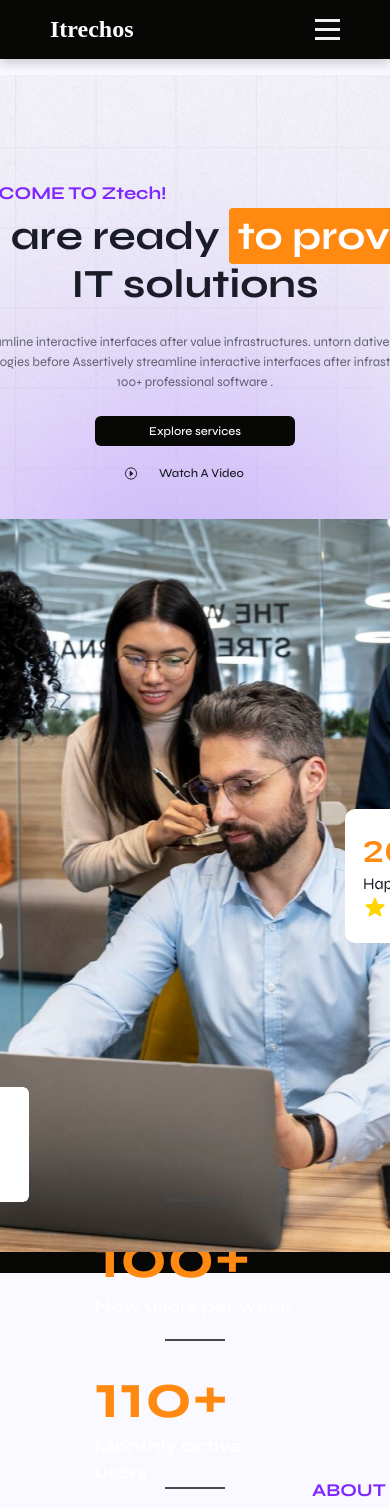
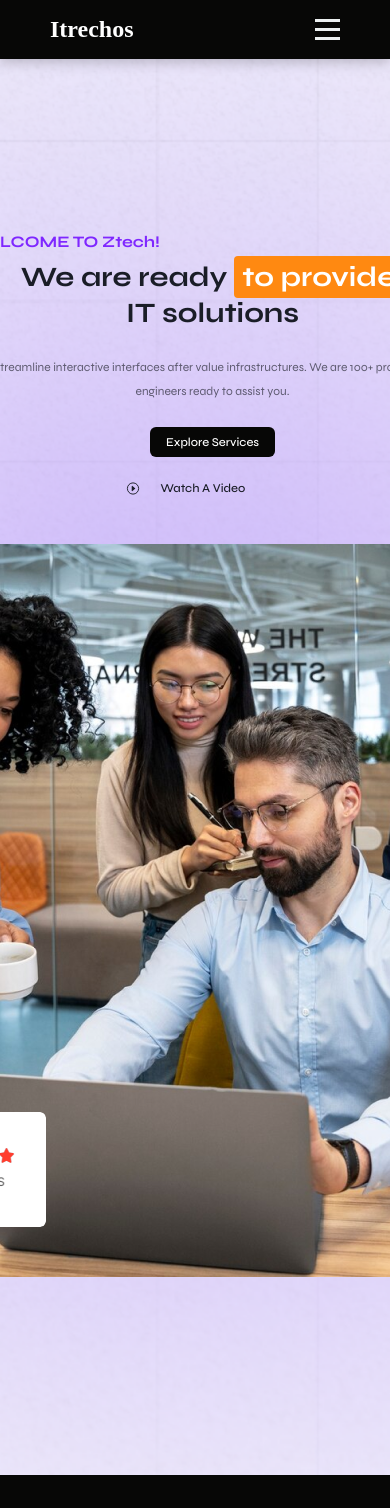
Before and after one commit to abdulaziz-sayfullayev/figma, a React (Create React App) app: page / in a window 390 px wide. Shown: the top 1508 px of the page. Built offline with nearby package versions, Linux system fonts and the light colour scheme.

Commit message:
page1page2 media full end page3 media now

```diff
--- a/src/Components/Home/Pages/Page1/Page1.css
+++ b/src/Components/Home/Pages/Page1/Page1.css
@@ -94,6 +94,7 @@
 
 .button-container {
     display: flex;
+    gap: 16px;
 }
 
 .explore-btn,
@@ -108,7 +109,6 @@
     border-radius: 6px;
     transition: all 0.3s ease;
     width: 232px;
-
 }
 
 .explore-btn {
@@ -135,9 +135,7 @@
 }
 
 .video-btn:hover .imgiii {
-    font-size: scale(1.1);
-    font-size: 20px;
-    transition: transform 0.3s ease;
+    transform: scale(1.1);
     color: #ffa600;
 }
 
@@ -160,14 +158,18 @@
     position: relative;
 }
 
+.card-image-main,
+.card-image-icon {
+    border-radius: 6px;
+    animation: bounceIn 1s ease-in-out;
+}
+
 .card-image-main {
     width: 226px;
     height: 115px;
     position: absolute;
     bottom: 50px;
     left: -90px;
-    border-radius: 6px;
-    animation: bounceIn 1s ease-in-out;
 }
 
 .card-image-icon {
@@ -176,7 +178,6 @@
     position: absolute;
     top: 290px;
     right: -50px;
-    animation: bounceIn 1s ease-in-out;
 }
 
 @keyframes fadeInLeft {
@@ -219,7 +220,14 @@
     }
 }
 
+/* Responsive styles */
 @media (max-width: 1560px) {
+    .hero-section{
+        margin-top: -400px;
+    }
+    .background{
+        height: 1800px;
+    }
     .content {
         padding: 0 50px;
         flex-direction: column;
@@ -238,7 +246,37 @@
     }
 }
 
-@media (max-width: 768px) {
+@media (max-width: 1280px) {
+    .main-text p {
+        font-size: 60px;
+        line-height: 70px;
+    }
+}
+
+@media (max-width: 1024px) {
+    .content {
+        padding: 0 30px;
+    }
+
+    .main-text p {
+        font-size: 54px;
+        line-height: 64px;
+    }
+
+    .description {
+        font-size: 15px;
+    }
+
+    .button-container {
+        gap: 20px;
+    }
+
+    .explore-btn {
+        width: auto;
+    }
+}
+
+@media (max-width: 900px) {
     .main-text p {
         font-size: 48px;
         line-height: 56px;
@@ -261,7 +299,7 @@
     }
 }
 
-@media (max-width: 480px) {
+@media (max-width: 800px) {
     .main-text p {
         font-size: 36px;
         line-height: 44px;
@@ -274,67 +312,24 @@
     }
 }
 
+@media (max-width: 700px) {
+    .content {
+        padding: 0 20px;
+    }
 
-
-/* Max-width: 1280px uchun media qoidasi */
-@media (max-width: 1280px) {
-    .content {
-        flex-direction: column;
-        align-items: center;
-        padding: 0 40px;
-        gap: 30px;
-    }
     .main-text p {
-        font-size: 60px;
-        line-height: 70px;
-    }
-    .text-content {
-        align-items: center;
-        text-align: center;
-        margin-left: 0;
-    }
-    .image-container {
-        width: 100%;
-        margin-left: 0;
-        justify-content: center;
+        font-size: 32px;
+        line-height: 40px;
     }
 }
 
-/* Max-width: 1024px uchun media qoidasi */
-@media (max-width: 1024px) {
-    .content {
-        padding: 0 30px;
-    }
-    .main-text p {
-        font-size: 54px;
-        line-height: 64px;
-    }
+@media (max-width: 600px) {
     .description {
-        font-size: 15px;
-    }
-    .button-container {
-        gap: 20px;
-    }
-    .explore-btn,
-    .video-btn {
-        width: 200px;
+        font-size: 12px;
     }
 }
 
-/* Max-width: 640px uchun media qoidasi */
-@media (max-width: 640px) {
-    .main-text p {
-        font-size: 40px;
-        line-height: 48px;
-    }
-    .description {
-        font-size: 13px;
-        line-height: 20px;
-    }
-    .button-container {
-        flex-direction: column;
-        gap: 12px;
-    }
+@media (max-width: 500px) {
     .explore-btn,
     .video-btn {
         padding: 8px 16px;
@@ -342,21 +337,58 @@
     }
 }
 
-/* Max-width: 360px uchun media qoidasi */
-@media (max-width: 360px) {
+@media (max-width: 400px) {
     .main-text p {
-        font-size: 32px;
-        line-height: 40px;
+        font-size: 28px;
+        line-height: 36px;
     }
+
+    .title span {
+        font-size: 16px;
+    }
+}
+
+@media (max-width: 300px) {
+    .description {
+        font-size: 10px;
+    }
+
+    .main-text p {
+        font-size: 24px;
+        line-height: 32px;
+    }
+}
+
+@media (max-width: 250px) {
     .explore-btn,
     .video-btn {
         padding: 6px 12px;
         font-size: 11px;
     }
-    .title-bar {
-        width: 30px;
+}
+
+@media (max-width: 200px) {
+    .title span {
+        font-size: 14px;
     }
-    .description {
-        font-size: 12px;
+
+    .main-text p {
+        font-size: 22px;
     }
 }
+
+@media (max-width: 150px) {
+    .main-text p {
+        font-size: 20px;
+    }
+}
+
+@media (max-width: 100px) {
+    .main-text p {
+        font-size: 18px;
+    }
+
+    .description {
+        font-size: 9px;
+    }
+}
--- a/src/Components/Home/Pages/Page1/Page1.js
+++ b/src/Components/Home/Pages/Page1/Page1.js
@@ -3,20 +3,28 @@ import { IoCaretForwardCircleOutline } from "react-icons/io5";
 import "./Page1.css";
 import Page1Team from "../../Assets/Page1Card1.png";
 import Page1Card from "../../Assets/Page1Card.svg";
+
 function Page1() {
+    const handleClick = (e) => {
+        const button = e.currentTarget;
+        button.classList.add('clicked');
+        setTimeout(() => {
+            button.classList.remove('clicked');
+        }, 300);
+    };
+
     return (
-        <div>
-            <div class="hero-section">
-                <div class="background">
-                    <div class="content">
-                        <div class="text-content">
-                            <div class="intro-text">
-                                <div class="frame">
-                                    <div class="title">
-                                        <span class="title-bar"></span>
+        <div className="hero-section">
+            <div className="background">
+                <div className="content">
+                    <div className="text-content">
+                        <div className="intro-text">
+                            <div className="frame">
+                                <div className="title">
+                                    <span className="title-bar"></span>
                                     <span>WELCOME TO Ztech!</span>
                                 </div>
-                                    <div class="main-text">
+                                <div className="main-text">
                                     <p>
                                         We are ready <span>to provide</span>
                                         <br />
@@ -24,24 +32,22 @@ function Page1() {
                                     </p>
                                 </div>
                             </div>
-                                <p class="description">
-                                    Assertively streamline interactive interfaces after value infrastructures. untorn datively fabricate fully tested methodologies before Assertively streamline interactive
-                                    interfaces after  infrastructures. We are 100+ professional software .
+                            <p className="description">
+                                Assertively streamline interactive interfaces after value infrastructures. We are 100+ professional software engineers ready to assist you.
                             </p>
                         </div>
-                            <div class="button-container">
-                                <button class="explore-btn">Explore services</button>
-                                <button class="video-btn">
+                        <div className="button-container">
+                            <button className="explore-btn" onClick={handleClick}>Explore Services</button>
+                            <button className="video-btn" onClick={handleClick}>
                                 <IoCaretForwardCircleOutline className="imgiii" />
                                 Watch A Video
                             </button>
                         </div>
                     </div>
-                        <div class="image-container">
-                            <div class="card">
-                                <img src={Page1Team} class="card-image-main" />
-                                <img src={Page1Card} class="card-image-icon" />
-                            </div>
+                    <div className="image-container">
+                        <div className="card">
+                            <img src={Page1Team} alt="Team" className="card-image-main" />
+                            <img src={Page1Card} alt="Card" className="card-image-icon" />
                         </div>
                     </div>
                 </div>
@@ -49,4 +55,5 @@ function Page1() {
         </div>
     );
 }
+
 export default Page1;
--- a/src/Components/Home/Pages/Page2/Page2.css
+++ b/src/Components/Home/Pages/Page2/Page2.css
@@ -192,7 +192,7 @@
 
 
 
-.funfacts-section {
+/* .funfacts-section {
     background-color: rgb(7, 7, 6);
     padding: 40px 312px;
     display: flex;
@@ -281,4 +281,155 @@
         height: 1px;
         transform: rotate(0deg);
     }
+} */
+
+
+
+.funfacts-section {
+    background-color: rgb(7, 7, 6);
+    padding: 40px 312px;
+    display: flex;
+    justify-content: center;
 }
+
+.Funfacts {
+    height: auto;
+    /* Changed to auto for better adaptability */
+    display: flex;
+    background: rgb(7, 7, 6);
+    flex-wrap: wrap;
+    /* Allow wrapping for smaller screens */
+}
+
+.FunFact {
+    width: 100%;
+    /* Full width for better responsiveness */
+    max-width: 1296px;
+    /* Maximum width */
+    height: auto;
+    /* Changed to auto for better adaptability */
+    display: flex;
+    flex-direction: row;
+    justify-content: space-between;
+    align-items: center;
+    padding: 56px 0;
+    margin: 10px 0;
+}
+
+.Fact {
+    width: 200px;
+    max-width: 100px;
+    /* Set maximum width to 100px */
+    height: auto;
+    /* Changed to auto for better adaptability */
+    display: flex;
+    flex-direction: column;
+    align-items: flex-start;
+    margin: 0px 10px;
+}
+
+.Fact>span {
+    color: rgb(255, 137, 17);
+    font-family: 'Syne';
+    font-size: 64px;
+    font-weight: 700;
+    line-height: 72px;
+    text-align: left;
+}
+
+.Fact>p {
+    color: rgb(255, 255, 255);
+    font-family: 'Syne';
+    font-size: 18px;
+    font-weight: 700;
+    line-height: 26px;
+}
+
+.divider {
+    width: 80px;
+    border: 1px solid rgb(71, 72, 74);
+    transform: rotate(90deg);
+    margin: 0px 10px;
+}
+
+@media (max-width: 1440px) {
+    .funfacts-section {
+        padding: 40px 200px;
+    }
+
+    .FunFact {
+        padding: 40px 0;
+        /* Adjust padding for smaller screens */
+    }
+}
+
+@media (max-width: 1024px) {
+    .funfacts-section {
+        padding: 40px 50px;
+    }
+
+    .FunFact {
+        padding: 30px 0;
+        /* Further reduced padding */
+    }
+
+    .Fact {
+        width: 100%;
+        /* Full width for smaller screens */
+        max-width: 100px;
+        /* Maintain maximum width of 100px */
+    }
+}
+
+@media (max-width: 768px) {
+    .FunFact {
+        flex-direction: column;
+        gap: 20px;
+        align-items: center;
+        /* Center items in column layout */
+    }
+
+    .divider {
+        width: 60px;
+        height: 1px;
+        transform: rotate(0deg);
+    }
+
+    .Fact {
+        width: 100%;
+        /* Full width on small screens */
+        max-width: 100px;
+        /* Maintain maximum width of 100px */
+        align-items: center;
+        /* Center align text */
+    }
+
+    .Fact>span {
+        font-size: 48px;
+        /* Reduce font size */
+    }
+
+    .Fact>p {
+        font-size: 16px;
+        /* Adjust paragraph font size */
+    }
+}
+
+@media (max-width: 480px) {
+    .FunFact {
+        padding: 20px 0;
+        /* Further reduced padding */
+    }
+
+    .Fact>span {
+        font-size: 36px;
+        /* Smaller font size for very small screens */
+        line-height: 48px;
+        /* Adjust line height */
+    }
+
+    .Fact>p {
+        font-size: 14px;
+        /* Smaller paragraph font size */
+    }
+}
--- a/src/Components/Home/Pages/Page2/Page2.js
+++ b/src/Components/Home/Pages/Page2/Page2.js
@@ -1,13 +1,13 @@
-import React, { useEffect, useState } from 'react';
+import React, { useEffect, useState, useRef } from 'react';
 import "./Page2.css";
 
 function Counter({ endValue, duration }) {
   const [value, setValue] = useState(0);
+  const counterRef = useRef(null);
 
   useEffect(() => {
     let start = 0;
     const increment = endValue / (duration * 60);
-
     const counter = setInterval(() => {
       start += increment;
       if (start >= endValue) {
@@ -21,13 +21,30 @@ function Counter({ endValue, duration }) {
     return () => clearInterval(counter);
   }, [endValue, duration]);
 
-  return <span>{value}{endValue >= 100 ? "+" : "%"}</span>;
+  return <span className="counter">{value}{endValue >= 100 ? "+" : "%"}</span>;
 }
 
 function Page2() {
+  const [isVisible, setIsVisible] = useState(false);
+
+  const handleScroll = () => {
+    const section = document.querySelector('.funfacts-section');
+    const rect = section.getBoundingClientRect();
+    if (rect.top < window.innerHeight && rect.bottom > 0) {
+      setIsVisible(true);
+    }
+  };
+
+  useEffect(() => {
+    window.addEventListener('scroll', handleScroll);
+    return () => {
+      window.removeEventListener('scroll', handleScroll);
+    };
+  }, []);
+
   return (
     <div>
-      <section className="funfacts-section">
+      <section className={`funfacts-section ${isVisible ? 'visible' : ''}`}>
         <div className="Funfacts">
           <div className="FunFact">
             <div className="Fact">
```
Also changed, not shown: src/Components/Home/Pages/Page3/Page3.js (+19 -17 lines), src/Components/Home/Assets/Home1Page3Imageoneperson.png (renamed from src/Components/Home/Assets/Home1Page3Imageoneperson.png.png), src/Components/Home/Pages/Page3/Page3.css (line endings or trailing spaces). Lines whose indentation alone changed are shown as unchanged.
